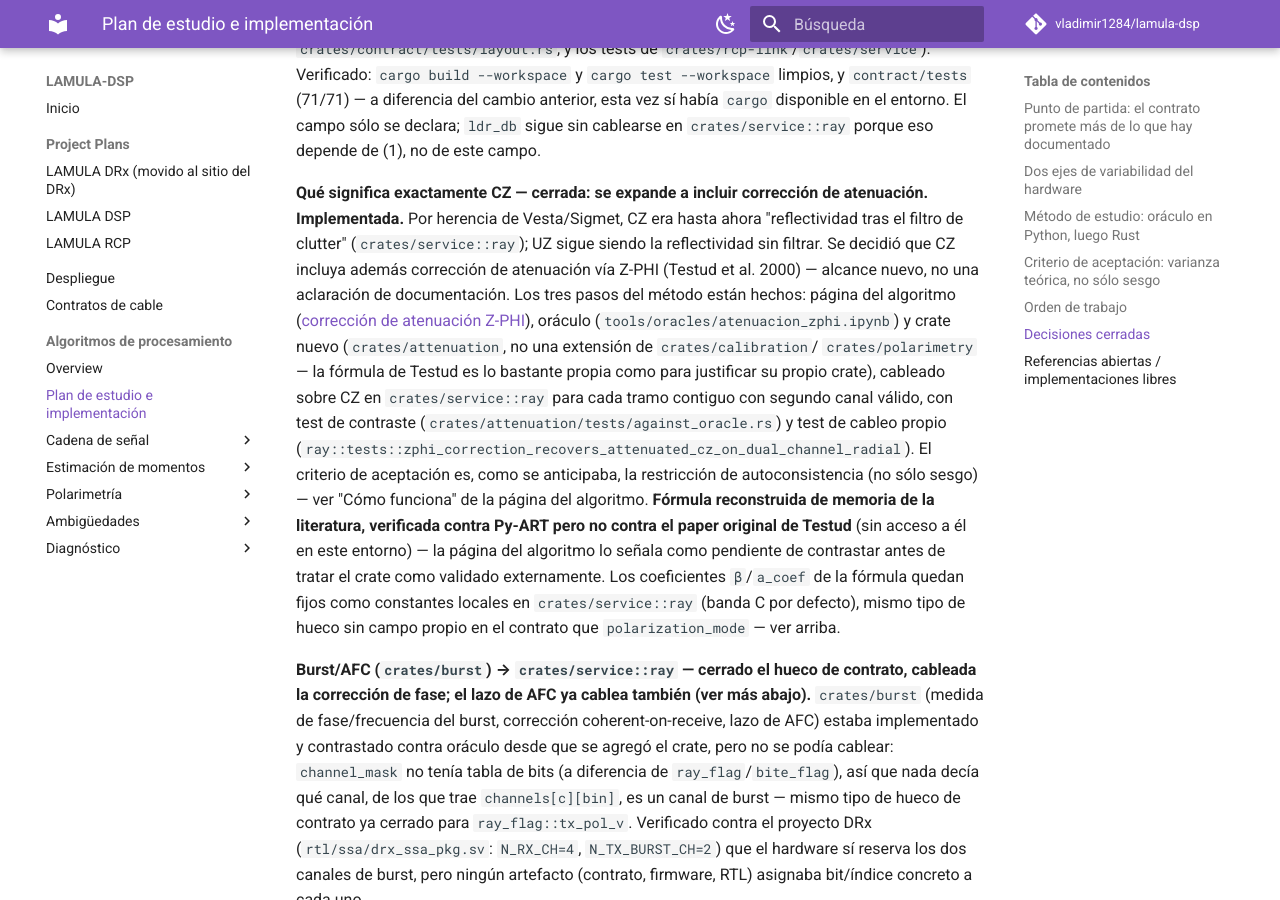
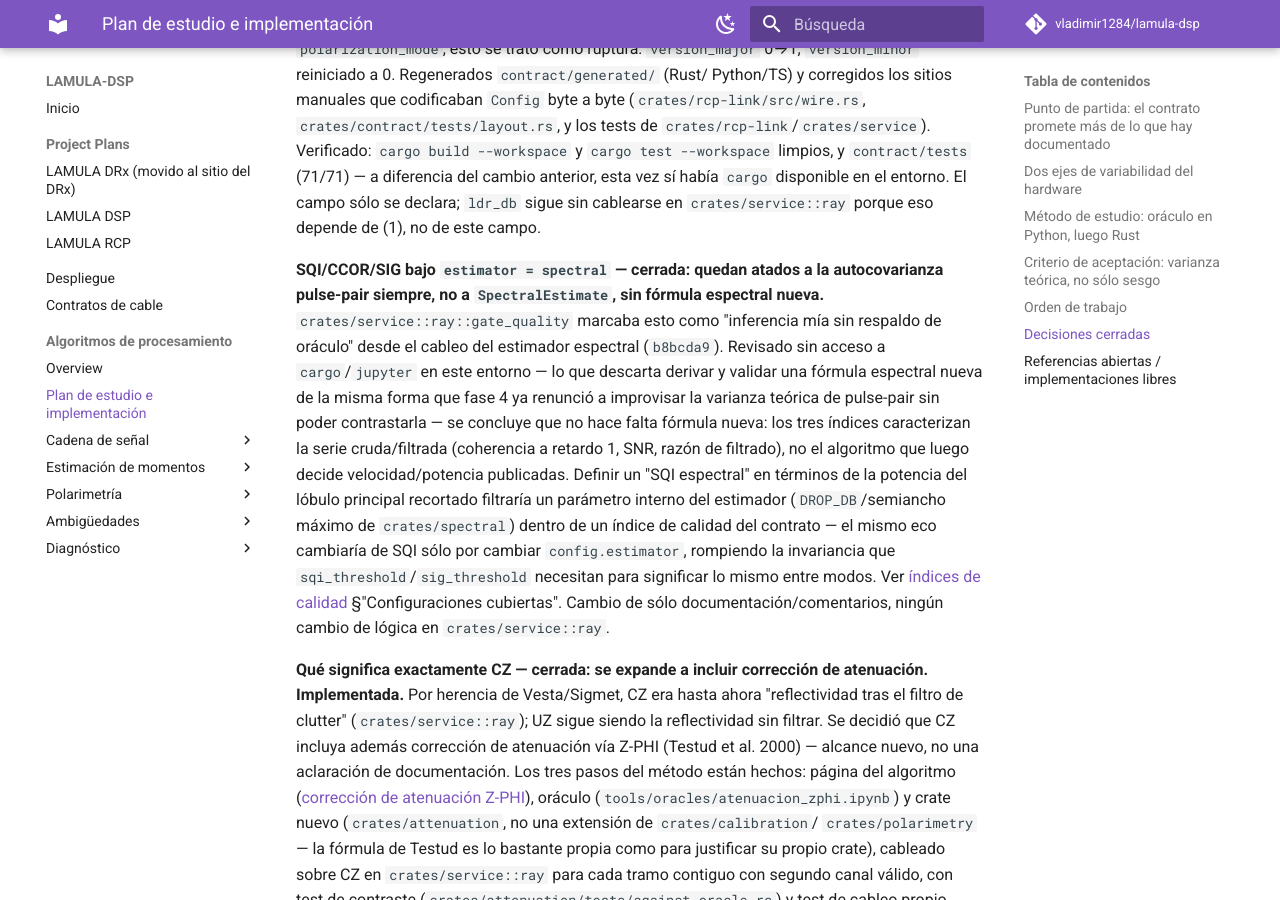
Before and after one commit to vladimir1284/lamula-dsp, an MkDocs documentation site: the page built from docs/algorithms/roadmap.md, in a window 1280 px wide and 900 px high, scrolled down 9044 px. Built offline with MkDocs 1.6.1 and Material for MkDocs 9.7.7, drawn with Linux system fonts in a browser that asks for light colours; comment, search, counter and statistics services are not loaded; some of the changed text lies outside the part shown.

Commit message:
Close SQI/CCOR/SIG-under-spectral-estimator inference gap in docs
SQI/CCOR/SIG stay tied to the pulse-pair autocovariance regardless of
config.estimator, by design, not by unresolved inference: a "spectral SQI"
would leak estimator-internal parameters (DROP_DB, main-lobe half-width)
into a contract quality index, breaking sqi_threshold/sig_threshold
invariance across estimator modes. Documentation/comment-only change, no
logic change in crates/service::ray.

Co-Authored-By: Claude Sonnet 5 <noreply@anthropic.com>

```diff
--- a/docs/algorithms/roadmap.md
+++ b/docs/algorithms/roadmap.md
@@ -121,14 +121,17 @@ del burst, corrección coherent-on-receive, lazo de AFC con congelamiento y
 BITE) — completando así toda la fase 1 del plan de trabajo salvo el
 ensamblado final de radial. En fase 2, están hechos el paso 2 y el paso 3
 para [pulse-pair](pulse-pair-moments.md) (`crates/moments`: potencia,
-velocidad y ancho espectral; el estimador espectral como modo alternativo
-queda pendiente) y para [índices de calidad](indices-de-calidad.md)
+velocidad y ancho espectral) y para [índices de calidad](indices-de-calidad.md)
 (`crates/quality`: SQI, CCOR y SIG) y para
 [estimador espectral](estimador-espectral.md) (`crates/spectral`:
 periodograma con ventana de Hann, recorte de línea principal y recentrado
 circular; el oráculo documenta que su varianza de velocidad no iguala al
 pulse-pair en modo unimodal, y que su valor real está en aislar el modo
-dominante en escenarios bimodales) y para
+dominante en escenarios bimodales — cableado en `crates/service::ray` como
+selector de `estimator = spectral` para UZ/CZ/V, con fallback a la fase
+pulse-pair en celdas censuradas; SQI/SIG siguen calculados sobre la
+autocovarianza pulse-pair en este modo, inferencia sin respaldo de oráculo,
+ver el doc-comment de `gate_quality`) y para
 [GMAP](gmap-clutter-filtering.md) y
 [mapas de clutter](mapas-de-clutter.md) (`crates/clutter`: notch, GMAP con
 ajuste gaussiano por mínimos cuadrados y degradación explícita a notch, y el
@@ -425,6 +428,26 @@ tests de `crates/rcp-link`/`crates/service`). Verificado: `cargo build
 — a diferencia del cambio anterior, esta vez sí había `cargo` disponible en
 el entorno. El campo sólo se declara; `ldr_db` sigue sin cablearse en
 `crates/service::ray` porque eso depende de (1), no de este campo.
+
+**SQI/CCOR/SIG bajo `estimator = spectral` — cerrada: quedan atados a la
+autocovarianza pulse-pair siempre, no a `SpectralEstimate`, sin fórmula
+espectral nueva.** `crates/service::ray::gate_quality` marcaba esto como
+"inferencia mía sin respaldo de oráculo" desde el cableo del estimador
+espectral (`b8bcda9`). Revisado sin acceso a `cargo`/`jupyter` en este
+entorno — lo que descarta derivar y validar una fórmula espectral nueva de
+la misma forma que fase 4 ya renunció a improvisar la varianza teórica de
+pulse-pair sin poder contrastarla — se concluye que no hace falta fórmula
+nueva: los tres índices caracterizan la serie cruda/filtrada (coherencia a
+retardo 1, SNR, razón de filtrado), no el algoritmo que luego decide
+velocidad/potencia publicadas. Definir un "SQI espectral" en términos de la
+potencia del lóbulo principal recortado filtraría un parámetro interno del
+estimador (`DROP_DB`/semiancho máximo de `crates/spectral`) dentro de un
+índice de calidad del contrato — el mismo eco cambiaría de SQI sólo por
+cambiar `config.estimator`, rompiendo la invariancia que
+`sqi_threshold`/`sig_threshold` necesitan para significar lo mismo entre
+modos. Ver [índices de calidad](indices-de-calidad.md) §"Configuraciones
+cubiertas". Cambio de sólo documentación/comentarios, ningún cambio de
+lógica en `crates/service::ray`.
 
 **Qué significa exactamente CZ — cerrada: se expande a incluir corrección de
 atenuación. Implementada.** Por herencia de Vesta/Sigmet, CZ era hasta ahora
```
Also changed, not shown: docs/algorithms/indices-de-calidad.md (+14 -0 lines), docs/algorithms/pulse-pair-moments.md (+1 -1 lines), 1 other file.
